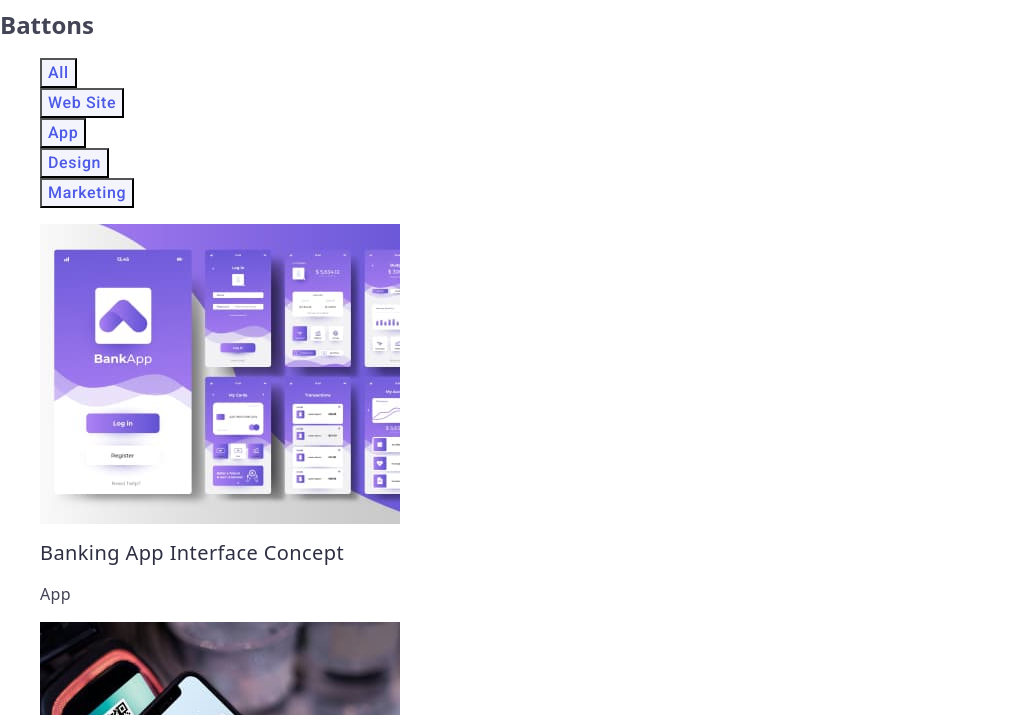
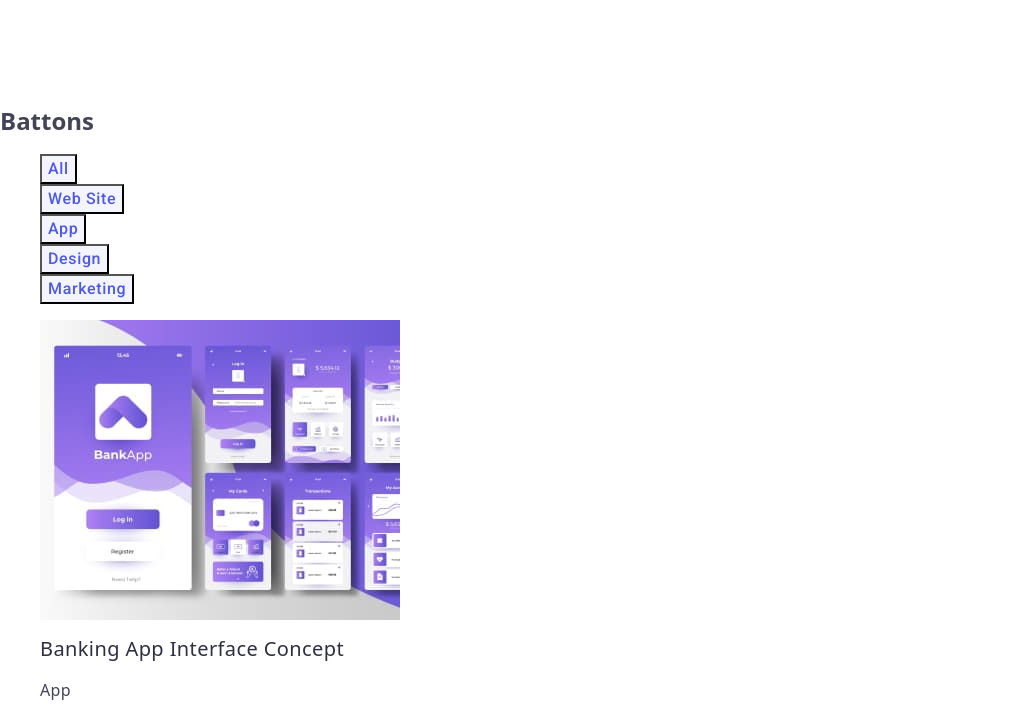
Before and after one commit to RAstik4444/glit-markup-hw-03, a plain HTML site: page portfolio.html in a window 1280 px wide. Shown: the part 66-781 px from the top of the page, without its empty margins (0-1023 px from the left). Drawn offline with nearby package versions, Linux system fonts and the light colour scheme.

Commit message:
portfolio

```diff
--- a/css/index.css
+++ b/css/index.css
@@ -93,7 +93,11 @@ img {
 
 .filter-list {
     color: #FFFFFF;
+}
 
+.portfolio {
+    padding-top: 96px;
+    padding-bottom: 120px;
 }
 
 .btn-serv {
--- a/portfolio.html
+++ b/portfolio.html
@@ -44,7 +44,7 @@
         </div>
     </header>
     <main>
-        <section>
+        <section class="portfolio">
             <h1 class="section">Battons</h1>
             <ul class="list filter-list">
                 <li><button type="button" class="filter-button">All</button></li>
```
